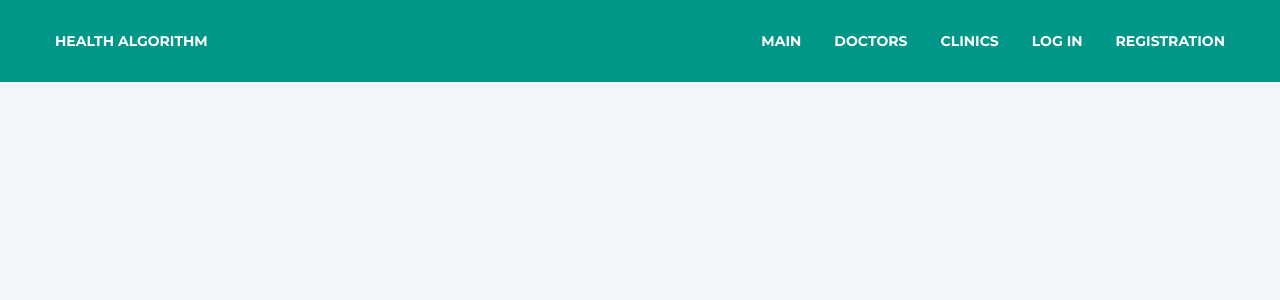
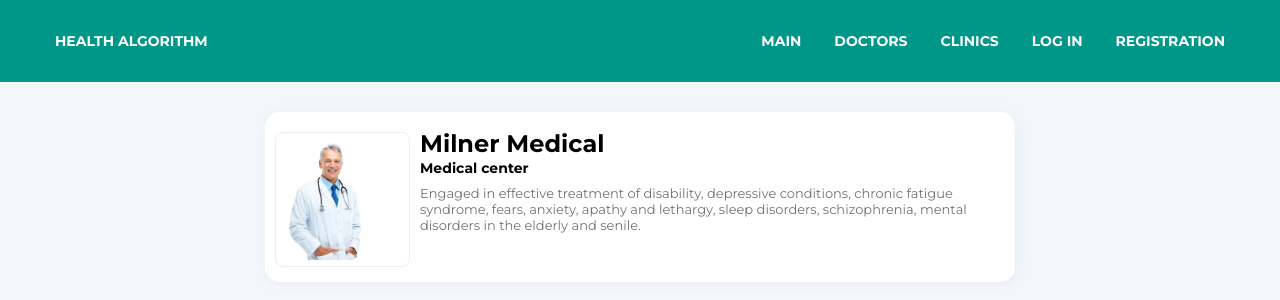
Before and after one commit to PandaLeg/Health-algorithm-frontend, a Vue app: page /clinics in a window 1280 px wide. Shown: the top 300 px of the page. Built offline with nearby package versions, Linux system fonts and the light colour scheme.

Commit message:
Clinic list template built

```diff
--- /dev/null
+++ b/src/components/clinic/ClinicList.vue
@@ -0,0 +1,110 @@
+<template>
+  <div>
+    <div class="clinic__list clinic-list">
+      <div class="clinic-list__card clinic-card">
+        <ClinicListItem :avatar="images.avatar" />
+      </div>
+    </div>
+  </div>
+</template>
+
+<script>
+import ClinicListItem from "./ClinicListItem.vue";
+
+export default {
+  name: "ClinicList",
+  components: {
+    ClinicListItem
+  },
+  computed: {
+    images() {
+      return {
+        avatar: require('../.././assets/images/doctor.webp')
+      }
+    }
+  }
+}
+</script>
+
+<style lang="scss">
+@import "src/assets/scss/variables";
+
+.clinic-list {
+  padding-top: 30px;
+
+  &__card {
+    max-width: 750px;
+    margin: 0 auto;
+  }
+}
+
+.clinic-card {
+  box-shadow: 2px 2px 15px rgb(128 142 184 / 10%);
+  border-radius: 15px;
+  background: $white;
+
+  &__content {
+    display: flex;
+    margin-bottom: 15px;
+    padding-top: 20px;
+
+    @media screen and (max-width: $md4 + px) {
+      flex-direction: column;
+      align-items: center;
+    }
+  }
+
+  &__avatar {
+    flex: 1 0 135px;
+    max-width: 135px;
+    width: 135px;
+    height: 135px;
+    border-radius: 8px;
+    overflow: hidden;
+    margin: 0 10px 15px;
+    padding: 6px;
+    border: 1px solid $grayLighten2;
+
+    img {
+      border-radius: 8px;
+      max-width: 100%;
+      max-height: 100%;
+      height: auto;
+      padding: 0;
+      object-fit: cover;
+    }
+  }
+
+  &__inner {
+    flex: 1;
+    padding-right: 10px;
+    margin-bottom: 10px;
+
+    @media screen and (max-width: $md4 + px) {
+      text-align: center;
+      padding: 0 5px 0;
+    }
+  }
+
+  &__name {
+    margin-bottom: 5px;
+    line-height: 24px;
+    font-weight: 700;
+    font-size: 24px;
+  }
+
+  &__type {
+    font-weight: 700;
+    margin-bottom: 10px;
+  }
+
+  &__description {
+    margin: 10px 0;
+    line-height: 16px;
+    color: #707272;
+    font-size: 13px;
+    max-height: 80px;
+    overflow: hidden;
+  }
+}
+</style>
--- /dev/null
+++ b/src/components/clinic/ClinicListItem.vue
@@ -0,0 +1,41 @@
+<template>
+  <div class="clinic-card__wrapper">
+    <div class="clinic-card__content">
+      <div class="clinic-card__avatar">
+        <img :src="avatar" alt="Not found">
+      </div>
+      <div class="clinic-card__inner">
+        <div class="clinic-card__name">
+                <span>
+                  Milner Medical
+                </span>
+        </div>
+        <div class="clinic-card__type">
+                <span>
+                  Medical center
+                </span>
+        </div>
+        <div class="clinic-card__description">
+          <p>
+            Engaged in effective treatment of disability, depressive conditions, chronic fatigue
+            syndrome, fears, anxiety, apathy and lethargy, sleep disorders, schizophrenia, mental
+            disorders in the elderly and senile.
+          </p>
+        </div>
+      </div>
+    </div>
+  </div>
+</template>
+
+<script>
+export default {
+  name: "ClinicListItem",
+  props: {
+    avatar: {type: String, required: true}
+  }
+}
+</script>
+
+<style scoped lang="scss">
+
+</style>
--- a/src/components/doctor/DoctorList.vue
+++ b/src/components/doctor/DoctorList.vue
@@ -504,4 +504,9 @@ export default defineComponent({
   background-color: rgba(0, 0, 0, 0.12);
   border-radius: 6px;
 }
+
+.not-found {
+  text-align: center;
+  padding-top: 30px;
+}
 </style>
--- a/src/components/navigation/TheNavbar.vue
+++ b/src/components/navigation/TheNavbar.vue
@@ -42,7 +42,7 @@
                         </li>
                         <li>
                             <router-link
-                                    :to="{name: routes.home.name}"
+                                    :to="{name: routes.clinic.name}"
                                     class="menu__link"
                                     @click="changeStateBurger"
                             >
--- /dev/null
+++ b/src/pages/clinic/ClinicPage.vue
@@ -0,0 +1,24 @@
+<template>
+  <div class="clinic">
+    <div class="container">
+      <ClinicList />
+    </div>
+  </div>
+</template>
+
+<script>
+import ClinicList from "../../components/clinic/ClinicList.vue";
+
+export default {
+  name: "ClinicPage",
+  components: {
+    ClinicList
+  }
+}
+</script>
+
+<style scoped lang="scss">
+.clinic {
+  height: 100%;
+}
+</style>
--- a/src/pages/doctor/DoctorPage.vue
+++ b/src/pages/doctor/DoctorPage.vue
@@ -10,6 +10,7 @@
           :visit-times="visitTimes"
       />
       <VPagination
+          v-if="doctors.length > 0"
           :current-page="currentPage"
           :total-pages="totalPages"
           @next-page="nextPage"
--- a/src/router/index.js
+++ b/src/router/index.js
@@ -63,6 +63,11 @@ const routes = [
         path: '/doctors',
         name: routesNames.doctor.name,
         component: () => import(/* webpackChunkName: "DoctorPage" */ '../pages/doctor/DoctorPage.vue')
+    },
+    {
+        path: '/clinics',
+        name: routesNames.clinic.name,
+        component: () => import(/* webpackChunkName: "ClinicPage" */ '../pages/clinic/ClinicPage.vue')
     }
 ]
 
--- a/src/router/routesNames.js
+++ b/src/router/routesNames.js
@@ -28,6 +28,9 @@ const routesNames = Object.freeze({
     },
     doctor: {
         name: 'DoctorPage'
+    },
+    clinic: {
+        name: 'ClinicPage'
     }
 })
 
```
Lines whose indentation alone changed are shown as unchanged.
